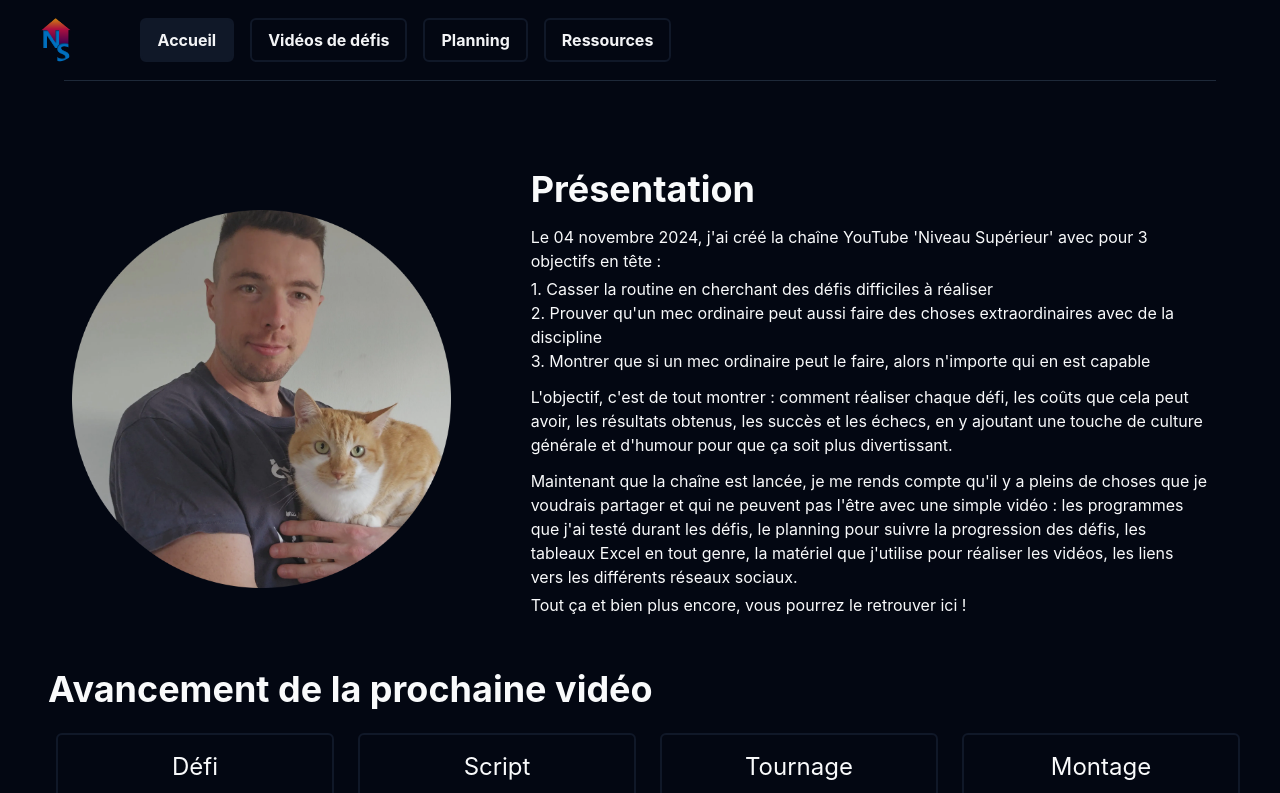
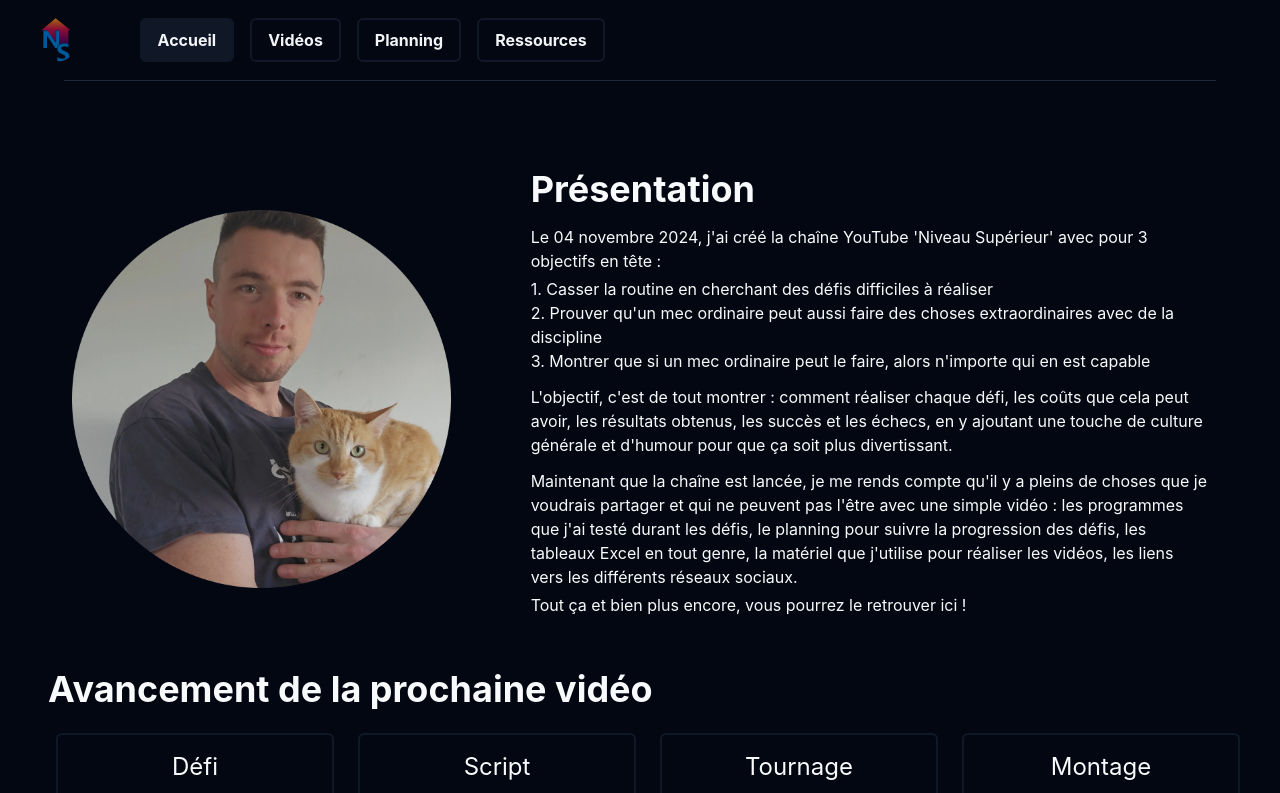
Before and after one commit to niveau-superieur/site-web, a Vue app: page /#/ in a window 1280 px wide. Shown: the top 793 px of the page. Built offline with nearby package versions, Linux system fonts and the light colour scheme.

Commit message:
fix: correction d'erreurs dans la navbar

```diff
--- a/src/components/NavigationBarComponent.vue
+++ b/src/components/NavigationBarComponent.vue
@@ -1,6 +1,6 @@
 <script setup lang="ts">
 import { onBeforeUnmount, onMounted, ref } from 'vue'
-import { onBeforeRouteUpdate, RouterLink, useRoute, useRouter } from 'vue-router'
+import { RouterLink, useRoute, useRouter } from 'vue-router'
 
 // TYPES
 type NavigationItem = {
@@ -15,7 +15,7 @@ const router = useRouter()
 const navigation: NavigationItem[] = [
   { name: 'Accueil', href: '/' },
   {
-    name: 'Vidéos de défis',
+    name: 'Vidéos',
     href: '/videos',
     submenu: [
       {
@@ -57,10 +57,6 @@ onBeforeUnmount(() => {
   document.removeEventListener('click', handleClickOutside)
 })
 
-onBeforeRouteUpdate(() => {
-  openMenu.value = null
-})
-
 router.afterEach(() => {
   openMenu.value = null
 })
@@ -87,12 +83,13 @@ const toggleMenu = (menuName: string) => {
 </script>
 
 <template>
-  <nav class="text-gray-100 px-8 h-20 flex items-center">
+  <div class="sticky top-0 z-100">
+    <nav class="text-gray-100 px-8 h-20 flex items-center bg-gray-950">
       <RouterLink to="/" class="flex items-center mr-15">
         <img
           src="@/assets/images/niveauSuperieurLogo.png"
           alt="Logo"
-        class="h-12 w-auto rounded-4xl p-0.5 hover:bg-gray-900"
+          class="h-12 w-auto rounded-4xl p-0.5 opacity-80 hover:opacity-100"
         />
       </RouterLink>
 
@@ -122,7 +119,7 @@ const toggleMenu = (menuName: string) => {
 
           <div
             v-if="openMenu === item.name"
-          class="absolute mt-1 w-40 bg-gray-900 rounded-md flex flex-col"
+            class="absolute mt-1 w-45 bg-gray-900 border border-gray-800 rounded-md flex flex-col"
           >
             <RouterLink
               v-for="sub in item.submenu"
@@ -137,4 +134,5 @@ const toggleMenu = (menuName: string) => {
       </div>
     </nav>
     <div class="h-px bg-gray-800 mx-16"></div>
+  </div>
 </template>
```
Lines whose indentation alone changed are shown as unchanged.
